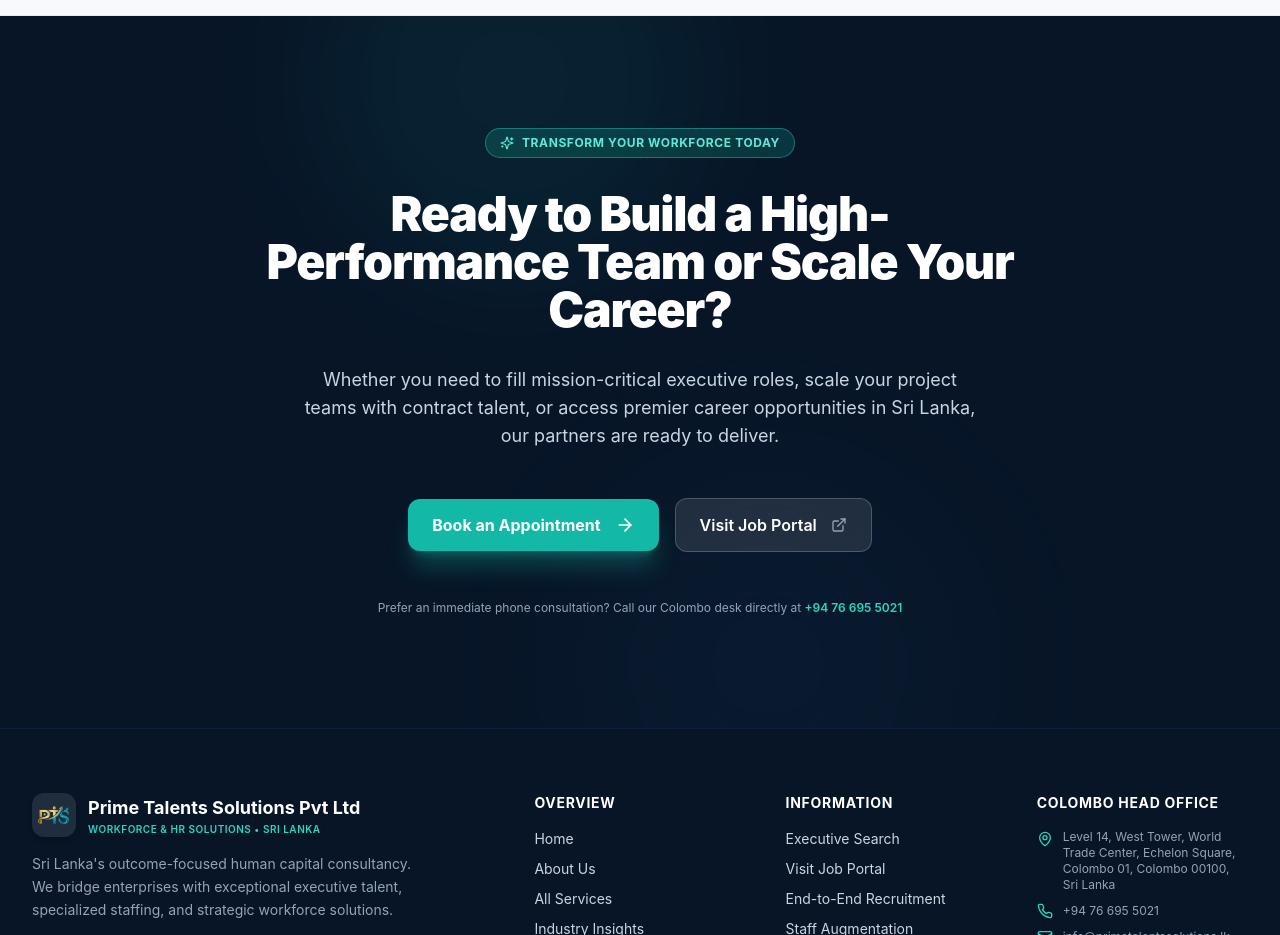
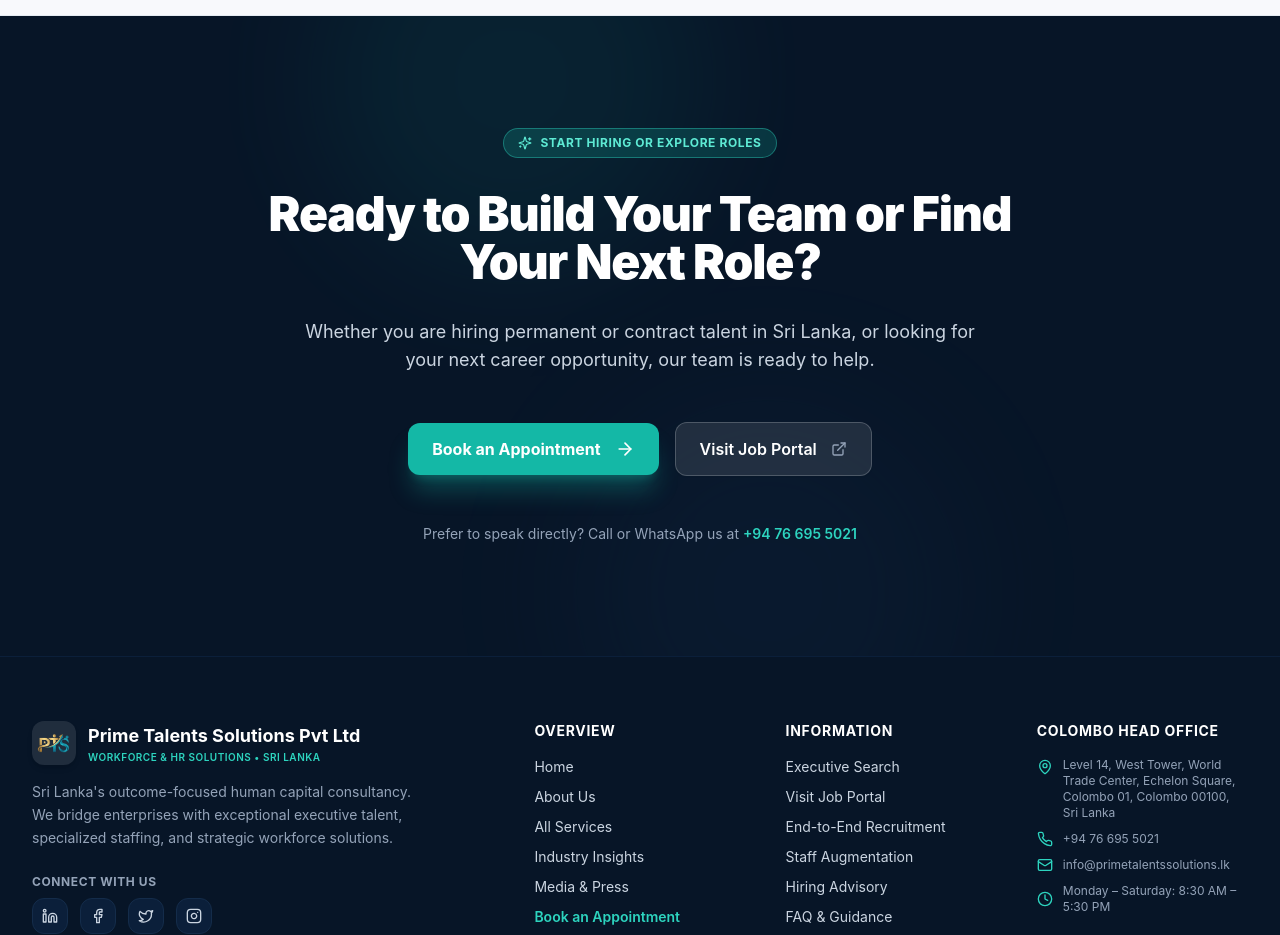
Before and after one commit to sgc1996/prime-talents-website, a Next.js app: page / in a window 1280 px wide. Shown: the part 8240-9175 px from the top of the page. Built offline with nearby package versions, Linux system fonts and the light colour scheme; no server answers.

Commit message:
feat(cta): update final CTA banner content on homepage

```diff
--- a/src/components/sections/FinalCtaBanner.tsx
+++ b/src/components/sections/FinalCtaBanner.tsx
@@ -16,17 +16,15 @@ export function FinalCtaBanner() {
       <div className="relative max-w-5xl mx-auto px-4 sm:px-6 lg:px-8 text-center space-y-8">
         <div className="inline-flex items-center gap-2 px-3.5 py-1.5 rounded-full bg-teal-500/20 border border-teal-400/40 text-teal-300 text-xs font-bold uppercase tracking-wider">
           <Sparkles className="w-3.5 h-3.5" />
-          <span>Transform Your Workforce Today</span>
+          <span>START HIRING OR EXPLORE ROLES</span>
         </div>
 
         <h2 className="text-3xl sm:text-4xl md:text-5xl font-black font-heading tracking-tight leading-tight text-white max-w-3xl mx-auto">
-          Ready to Build a High-Performance Team or Scale Your Career?
+          Ready to Build Your Team or Find Your Next Role?
         </h2>
 
         <p className="text-slate-300 text-base sm:text-lg max-w-2xl mx-auto leading-relaxed">
-          Whether you need to fill mission-critical executive roles, scale your project
-          teams with contract talent, or access premier career opportunities in Sri Lanka, our
-          partners are ready to deliver.
+          Whether you are hiring permanent or contract talent in Sri Lanka, or looking for your next career opportunity, our team is ready to help.
         </p>
 
         <div className="pt-4 flex flex-col sm:flex-row items-center justify-center gap-4">
@@ -58,8 +56,8 @@ export function FinalCtaBanner() {
           </a>
         </div>
 
-        <p className="text-xs text-slate-400 pt-4">
-          Prefer an immediate phone consultation? Call our Colombo desk directly at{" "}
+        <p className="text-xs sm:text-sm text-slate-400 pt-4">
+          Prefer to speak directly? Call or WhatsApp us at{" "}
           <a
             href={`tel:${siteConfig.contact.phone.replace(/\s+/g, "")}`}
             className="text-teal-400 font-semibold hover:underline"
```
